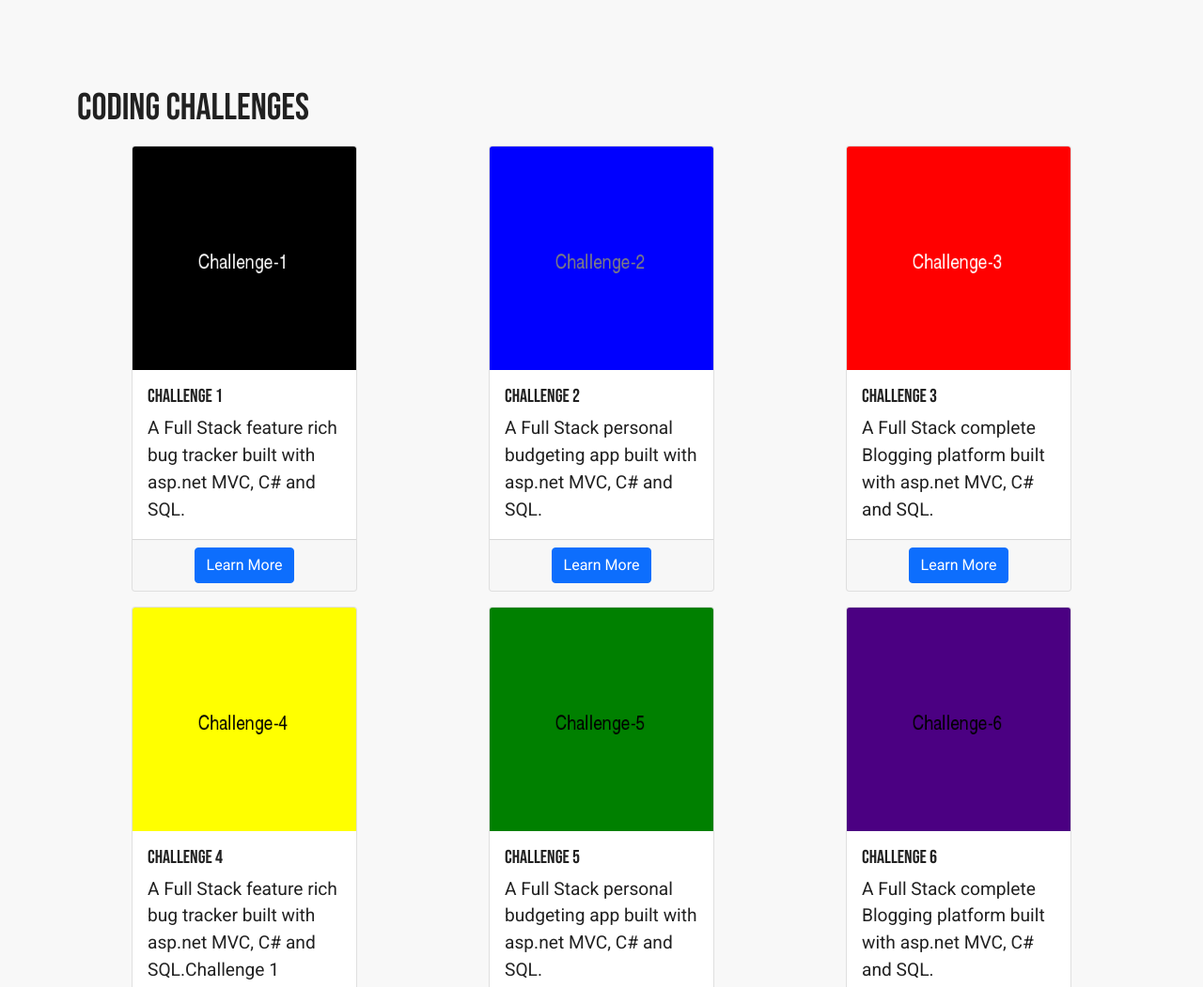
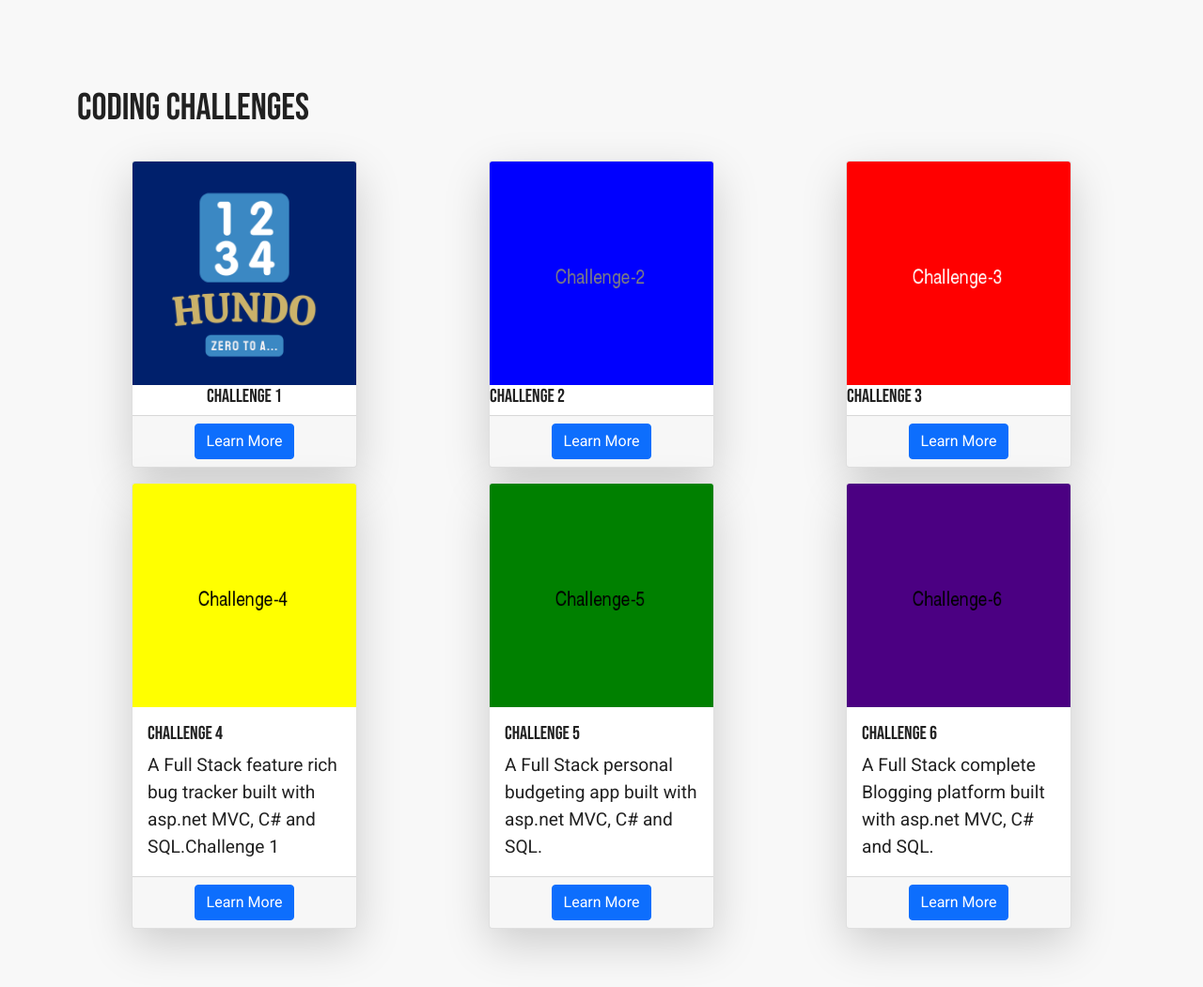
Before and after one commit to artudor3/DaneWhitmanPortfolio, a plain HTML site: page index.html in a window 1280 px wide. Shown: the part 3120-4171 px from the top of the page at 94% size. Drawn offline with nearby package versions, Linux system fonts and the light colour scheme; files whose address does not match are found by name.

Commit message:
Challenge 1 edit

```diff
--- a/index.html
+++ b/index.html
@@ -45,7 +45,7 @@
             <div class="collapse navbar-collapse" id="navbarCollapse">
                 <ul class="navbar-nav ms-auto mb-2 mb-md-0">
                     <li class="nav-item">
-                        <a class="nav-link active" aria-current="page" href="#">Home</a>
+                        <a class="nav-link active" aria-current="page" href="index.html">Home</a>
                     </li>
                     <li class="nav-item">
                         <a class="nav-link" href="#about">About</a>
@@ -217,7 +217,7 @@
             </div>
             <div class="row row-cols-1 row-cols-md-3 gy-5">
                 <div class="col d-flex justify-content-center justify-content-md-start">
-                    <div class="card projectCard">
+                    <div class="card projectCard shadow-lg">
                         <img src="img/logos/BugTracker2.jpg" class="card-img-top img-fluid" alt="Bug Tracker">
                         <div class="card-body">
                             <h5 class="card-title">Insecticide</h5>
@@ -233,7 +233,7 @@
                     </div>
                 </div>
                 <div class="col d-flex justify-content-center">
-                    <div class="card projectCard">
+                    <div class="card projectCard shadow-lg">
                         <img src="img/logos/ExpenseTracker2.jpg" class="card-img-top" alt="Expense Tracker">
                         <div class="card-body">
                             <h5 class="card-title">Expense Tracker</h5>
@@ -249,7 +249,7 @@
                     </div>
                 </div>
                 <div class="col d-flex justify-content-center justify-content-md-end">
-                    <div class="card projectCard">
+                    <div class="card projectCard shadow-lg">
                         <img src="img/logos/Blog2.jpg" class="card-img-top img-fluid" alt="Blog">
                         <div class="card-body">
                             <h5 class="card-title">Blog</h5>
@@ -272,57 +272,43 @@
                 <p>
                 </p>
             </div>
-            <div class="row row-cols-1 row-cols-md-3 gy-3">
+            <div class="row row-cols-1 row-cols-md-3 gy-3 mt-3">
+                <!-- Challenge 1 Card-->
                 <div class="col d-flex justify-content-center justify-content-md-evenly">
-                    <div class="card codeChallengeCard">
-                        <img src="img/c-1.png" class="card-img-top img-fluid" alt="Challenge 1">
-                        <div class="card-body">
-                            <h5 class="card-title">Challenge 1</h5>
-                            <p class="card-text">
-                                A Full Stack feature rich bug tracker built with asp.net MVC, C#
-                                and SQL.
-                            </p>
-                        </div>
+                    <div class="card codeChallengeCard shadow-lg">
+                        <img src="img/Hundo.png" class="card-img-top img-fluid" alt="Challenge 1">
+                        <h5 class="card-title text-center">Challenge 1</h5>
                         <div class="card-footer text-center">
                             <button type="button" class="btn btn-primary" data-bs-toggle="modal"
                                 data-bs-target="#c1Modal">Learn More</button>
                         </div>
                     </div>
                 </div>
+                <!-- Challenge 2 Card-->
                 <div class="col d-flex justify-content-center justify-content-md-evenly">
-                    <div class="card codeChallengeCard">
+                    <div class="card codeChallengeCard shadow-lg">
                         <img src="img/c-2.png" class="card-img-top" alt="Challenge 2">
-                        <div class="card-body">
-                            <h5 class="card-title">Challenge 2</h5>
-                            <p class="card-text">
-                                A Full Stack personal budgeting app built with asp.net MVC, C#
-                                and SQL.
-                            </p>
-                        </div>
+                        <h5 class="card-title">Challenge 2</h5>
                         <div class="card-footer text-center">
                             <button type="button" class="btn btn-primary" data-bs-toggle="modal"
                                 data-bs-target="#c2Modal">Learn More</button>
                         </div>
                     </div>
                 </div>
+                <!-- Challenge 3 Card-->
                 <div class="col d-flex justify-content-center justify-content-md-evenly">
-                    <div class="card codeChallengeCard">
+                    <div class="card codeChallengeCard shadow-lg">
                         <img src="img/c-3.png" class="card-img-top img-fluid" alt="Challenge 3">
-                        <div class="card-body">
-                            <h5 class="card-title">Challenge 3</h5>
-                            <p class="card-text">
-                                A Full Stack complete Blogging platform built with asp.net MVC, C#
-                                and SQL.
-                            </p>
-                        </div>
+                        <h5 class="card-title">Challenge 3</h5>
                         <div class="card-footer text-center">
                             <button type="button" class="btn btn-primary" data-bs-toggle="modal"
                                 data-bs-target="#c3Modal">Learn More</button>
                         </div>
                     </div>
                 </div>
+                <!-- Challenge 4 Card-->
                 <div class="col d-flex justify-content-center justify-content-md-evenly">
-                    <div class="card codeChallengeCard">
+                    <div class="card codeChallengeCard shadow-lg">
                         <img src="img/c-4.png" class="card-img-top img-fluid" alt="Challenge 4">
                         <div class="card-body">
                             <h5 class="card-title">Challenge 4</h5>
@@ -337,8 +323,9 @@
                         </div>
                     </div>
                 </div>
+                <!-- Challenge 5 Card-->
                 <div class="col d-flex justify-content-center justify-content-md-evenly">
-                    <div class="card codeChallengeCard">
+                    <div class="card codeChallengeCard shadow-lg">
                         <img src="img/c-5.png" class="card-img-top" alt="Challenge 5">
                         <div class="card-body">
                             <h5 class="card-title">Challenge 5</h5>
@@ -353,8 +340,9 @@
                         </div>
                     </div>
                 </div>
+                <!-- Challenge 6 Card-->
                 <div class="col d-flex justify-content-center  justify-content-md-evenly">
-                    <div class="card codeChallengeCard">
+                    <div class="card codeChallengeCard shadow-lg">
                         <img src="img/c-6.png" class="card-img-top img-fluid" alt="Challenge 6">
                         <div class="card-body">
                             <h5 class="card-title">Challenge 6</h5>
@@ -375,7 +363,7 @@
             <h1>Blog</h1>
             <div class="row row-cols-1 row-cols-md-3 gy-5">
                 <div class="col d-flex justify-content-center justify-content-md-start">
-                    <div class="card projectCard">
+                    <div class="card projectCard shadow-lg">
                         <img src="img/logo_catface.svg" class="card-img-top img-fluid">
                         <div class="card-body">
                             <h5 class="card-title">Meow</h5>
@@ -391,7 +379,7 @@
                     </div>
                 </div>
                 <div class="col d-flex justify-content-center">
-                    <div class="card projectCard">
+                    <div class="card projectCard shadow-lg">
                         <img src="img/ZIav.jpg" class="card-img-top">
                         <div class="card-body">
                             <h5 class="card-title">Brains...</h5>
@@ -406,7 +394,7 @@
                     </div>
                 </div>
                 <div class="col d-flex justify-content-center justify-content-md-end">
-                    <div class="card projectCard">
+                    <div class="card projectCard shadow-lg">
                         <img src="img/baconmockup.jpg" class="card-img-top img-fluid">
                         <div class="card-body">
                             <h5 class="card-title">Bacon</h5>
@@ -832,7 +820,7 @@
                                     </div>
                                     <div class="carousel-inner">
                                         <div class="carousel-item active">
-                                            <img src="img/c-1.png" class="d-block w-100" alt="...">
+                                            <img src="img/Hundo.png" class="d-block w-100" alt="...">
                                         </div>
                                         <div class="carousel-item">
                                             <div class="container-fluid h-100">
@@ -892,7 +880,7 @@
                 </div>
                 <div class="modal-footer">
                     <button type="button" class="btn btn-secondary" data-bs-dismiss="modal">Close</button>
-                    <button type="button" class="btn btn-primary">Visit Site</button>
+                    <button type="button" class="btn btn-primary" onclick="window.location.href='">Visit Site</button>
                 </div>
             </div>
         </div>
```
Also changed, not shown: img/Hundo.png (added).
